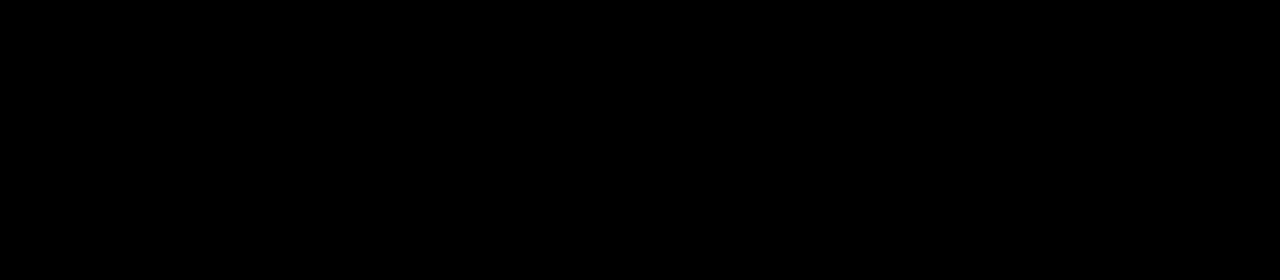
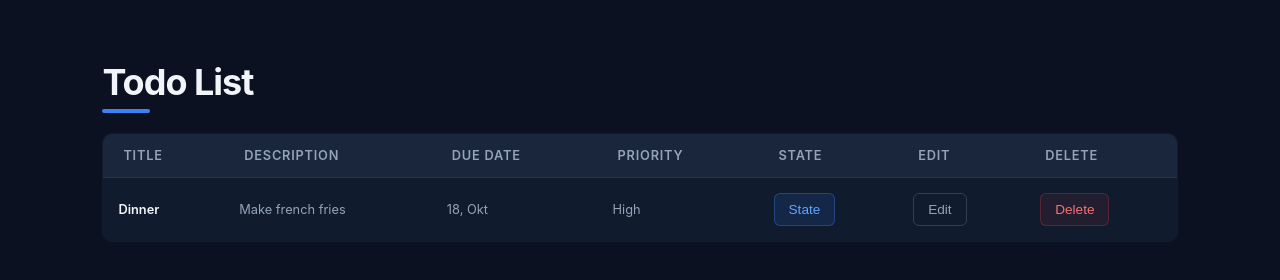
Before and after one commit to RicoLViviers/odin-todo-list, a website built with webpack: page src/template.html in a window 1280 px wide. Built offline with nearby package versions, Linux system fonts and the light colour scheme.

Commit message:
Add table for showing the current tasks todo

```diff
--- a/src/styles.css
+++ b/src/styles.css
@@ -1,4 +1,145 @@
-*
-{
-    background-color: black;
+:root {
+    --color-bg: #0B1120;
+    --color-bg-secondary: #111B2E;
+    --color-bg-elevated: #19263B;
+
+    --color-primary: #3B82F6;
+    --color-primary-hover: #60A5FA;
+    --color-primary-muted: #1E3A5F;
+
+    --color-text: #F1F5F9;
+    --color-text-secondary: #94A3B8;
+
+    --color-border: #263449;
+    --color-danger: #EF4444;
+    --color-danger-hover: #DC2626;
+
+    --border-radius: 10px;
+    --transition: 0.2s ease;
 }
+
+* {
+    margin: 0;
+    padding: 0;
+    box-sizing: border-box;
+}
+
+body {
+    min-height: 100vh;
+    padding: 60px 8%;
+    background-color: var(--color-bg);
+    color: var(--color-text);
+    font-family: Inter, system-ui, -apple-system, BlinkMacSystemFont, "Segoe UI", sans-serif;
+}
+
+h1 {
+    font-size: 2.25rem;
+    font-weight: 700;
+    letter-spacing: -1px;
+}
+
+.seperator {
+    width: 48px;
+    height: 4px;
+    margin-top: 5px;
+    margin-bottom: 20px;
+    border-radius: 4px;
+    background-color: var(--color-primary);
+}
+
+table {
+    width: 100%;
+    border-collapse: collapse;
+    overflow: hidden;
+    background-color: var(--color-bg-secondary);
+    border: 1px solid var(--color-border);
+    border-radius: var(--border-radius);
+    font-size: 0.8rem;
+    text-align: left;
+}
+
+th {
+    padding: 14px 20px;
+    background-color: var(--color-bg-elevated);
+    color: var(--color-text-secondary);
+    font-weight: 600;
+    letter-spacing: 0.06em;
+    text-transform: uppercase;
+    white-space: nowrap;
+}
+
+td {
+    padding: 15px;
+    border-top: 1px solid var(--color-border);
+    color: var(--color-text-secondary);
+    white-space: nowrap;
+}
+
+td:first-child {
+    color: var(--color-text);
+    font-weight: 600;
+}
+
+table tr {
+    transition: background-color var(--transition);
+}
+
+table tr:hover td {
+    background-color: rgba(59, 130, 246, 0.05);
+}
+
+button {
+    padding: 8px 14px;
+    border: 1px solid var(--color-border);
+    border-radius: 6px;
+    background: var(--color-bg-elevated);
+    color: var(--color-text);
+    font-size: 0.85rem;
+    font-weight: 500;
+    cursor: pointer;
+    transition:
+        background-color var(--transition),
+        border-color var(--transition),
+        color var(--transition),
+        transform var(--transition);
+}
+
+button:hover {
+    border-color: var(--color-primary);
+    background-color: var(--color-primary-muted);
+    color: var(--color-primary-hover);
+}
+
+button:active {
+    transform: scale(0.97);
+}
+
+#state {
+    border-color: rgba(59, 130, 246, 0.35);
+    background-color: rgba(59, 130, 246, 0.12);
+    color: var(--color-primary-hover);
+}
+
+#edit {
+    border-color: rgba(148, 163, 184, 0.25);
+    background-color: transparent;
+    color: var(--color-text-secondary);
+}
+
+#edit:hover {
+    border-color: var(--color-primary);
+    background-color: var(--color-primary-muted);
+    color: var(--color-text);
+}
+
+#delete {
+    border-color: rgba(239, 68, 68, 0.25);
+    background-color: rgba(239, 68, 68, 0.08);
+    color: #F87171;
+}
+
+#delete:hover {
+    border-color: var(--color-danger);
+    background-color: var(--color-danger-hover);
+    color: white;
+}
--- a/src/template.html
+++ b/src/template.html
@@ -6,6 +6,29 @@
     <title>Document</title>
 </head>
 <body>
-
+    <div class="content">
+        <h1>Todo List</h1>
+        <div class="seperator"></div>
+        <table>
+            <tr>
+                <th>Title</th>
+                <th>Description</th>
+                <th>Due Date</th>
+                <th>Priority</th>
+                <th>State</th>
+                <th>Edit</th>
+                <th>Delete</th>
+            </tr>
+            <tr>
+                <td>Dinner</td>
+                <td>Make french fries</td>
+                <td>18, Okt</td>
+                <td>High</td>
+                <td><button id="state">State</button></td>
+                <td><button id="edit">Edit</button></td>
+                <td><button id="delete">Delete</button></td>
+            </tr>
+        </table>
+    </div>
 </body>
 </html>
```
